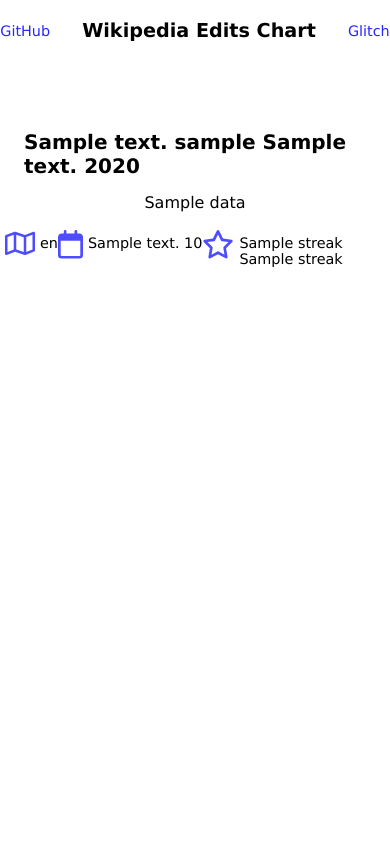
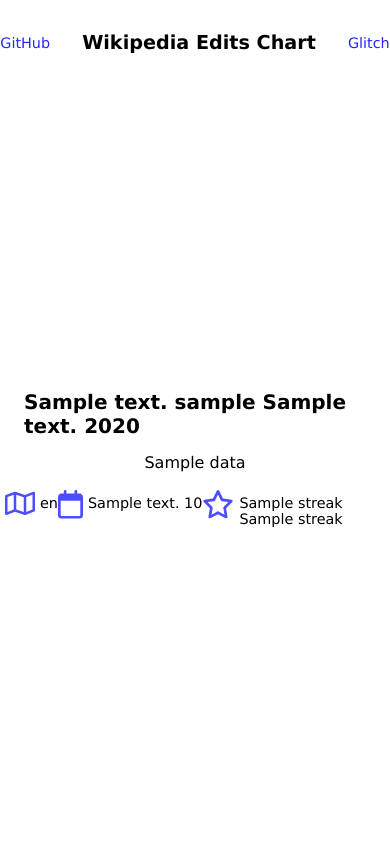
Before and after one commit to JoseDeFreitas/wikipedia-edits-chart, a FastAPI app: template src/templates/userchart.html in a window 390 px wide. Run offline with FastAPI, Linux system fonts and the light colour scheme; the template is opened without the code that fills it: most values are stand-ins (such as "Sample title", 1, 10 or a date in 2020).

Commit message:
Responsiveness

```diff
--- a/src/static/global.css
+++ b/src/static/global.css
@@ -56,7 +56,7 @@ a:hover {
 #header-container {
     display: flex;
     justify-content: center;
-    margin-bottom: 4em;
+    height: 10vh;
 }
 
 #header-inner {
@@ -79,6 +79,7 @@ a:hover {
     display: flex;
     justify-content: center;
     align-items: center;
+    height: 89vh;
 }
 
 #contributions-chart {
```
